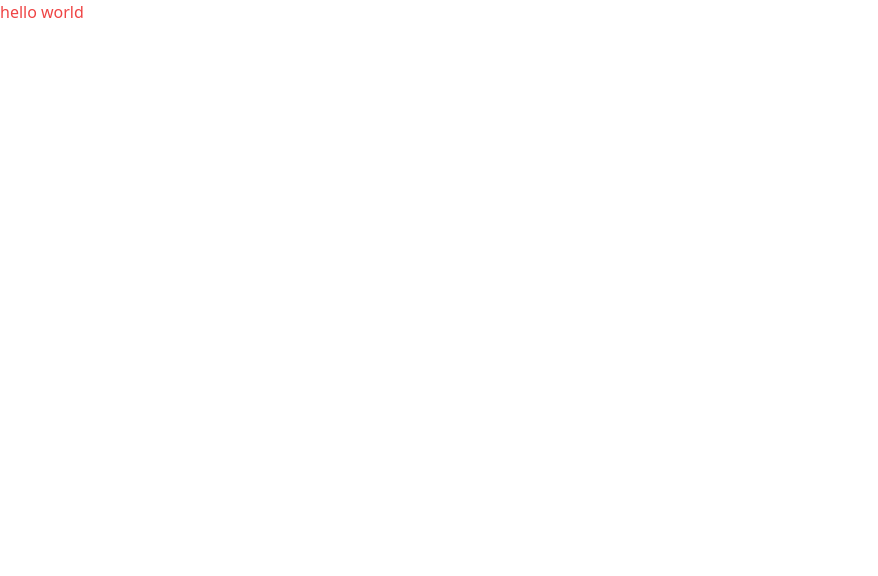
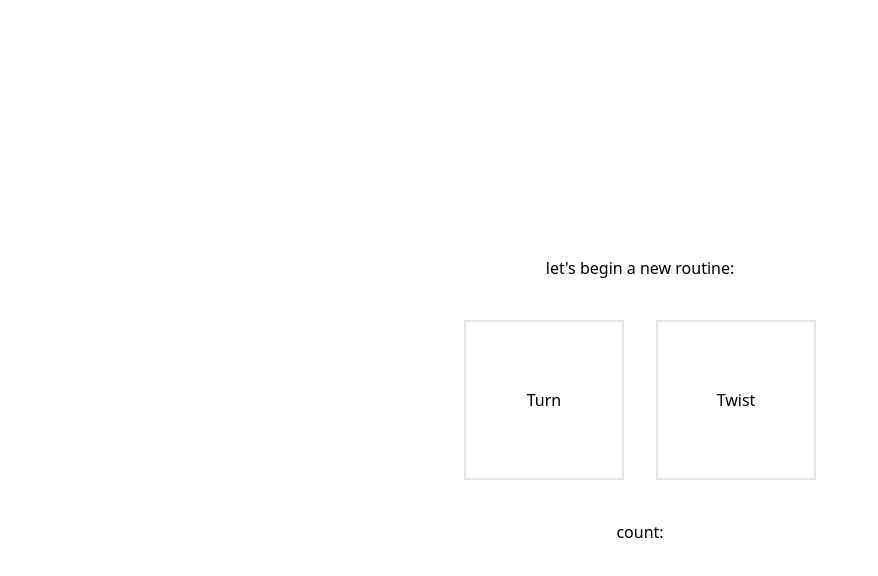
Before and after one commit to MattFreelanceWeb/tra-easycop, a Next.js app: page / in a window 1280 px wide. Shown: the top 576 px of the page, without its empty margins (0-878 px from the left). Built offline with nearby package versions, Linux system fonts and the light colour scheme.

Commit message:
⚗️ turn btn logic testing

```diff
--- /dev/null
+++ b/components/TurnBtn.tsx
@@ -0,0 +1,51 @@
+import React, { useEffect, useState } from "react";
+
+type Props = {};
+
+function TurnBtn({}: Props) {
+  const [turnNumber, setTurnNumber] = useState<number>(0);
+
+  let incrementNumber = () => {
+    if(turnNumber >= 4){
+      return 4
+    }
+    setTurnNumber(turnNumber + 1)
+  }
+
+  let numericTurn = (turnNumber: number) => {
+    switch (turnNumber) {
+      case 0:
+        console.log("no turn");
+        break;
+      case 1:
+        console.log('40')
+        break
+      case 2:
+        console.log('800')
+        break
+      case 3:
+        console.log('12000')
+        break
+      case 4 :
+        console.log('160000')
+    }
+  };
+
+  useEffect(() => {
+    numericTurn(turnNumber)
+  }, [turnNumber])
+
+
+  return (
+    <button
+      onClick={() => {
+        incrementNumber();
+      }}
+      className="w-40 h-40 border-2 grid place-items-center"
+    >
+      Turn
+    </button>
+  );
+}
+
+export default TurnBtn;
--- /dev/null
+++ b/components/TwistBtn.tsx
@@ -0,0 +1,11 @@
+import React from 'react'
+
+type Props = {}
+
+function TwistBtn({}: Props) {
+  return (
+    <button onClick={()=>{console.log('hello twist')}} className='w-40 h-40 border-2 grid place-items-center'>Twist</button>
+  )
+}
+
+export default TwistBtn
--- a/pages/index.tsx
+++ b/pages/index.tsx
@@ -1,21 +1,35 @@
-import Head from 'next/head'
-import { Inter } from 'next/font/google'
+import Head from "next/head";
+import { Inter } from "next/font/google";
+import { useState } from "react";
+import TurnBtn from "@/components/TurnBtn";
+import TwistBtn from "@/components/TwistBtn";
+
+const inter = Inter({ subsets: ["latin"] });
+
+export default function Home() {
 
 
-const inter = Inter({ subsets: ['latin'] })
-
-export default function Home() {
   return (
     <>
       <Head>
         <title>TRA-easycop</title>
-        <meta name="description" content="the easiest way to calculate TRA difficulty points" />
+        <meta
+          name="description"
+          content="the easiest way to calculate TRA difficulty points"
+        />
         <meta name="viewport" content="width=device-width, initial-scale=1" />
         <link rel="icon" href="/favicon.ico" />
       </Head>
-      <main className=' text-red-500'>
-      hello world
+      <main className="h-screen flex flex-col items-center justify-center gap-10 ">
+        <h1>let&apos;s begin a new routine:</h1>
+        <div className="flex items-center justify-center gap-8">
+          <TurnBtn/>
+          <TwistBtn/>
+        </div>
+        <div>
+          <h2>count:</h2>
+        </div>
       </main>
     </>
-  )
+  );
 }
```
